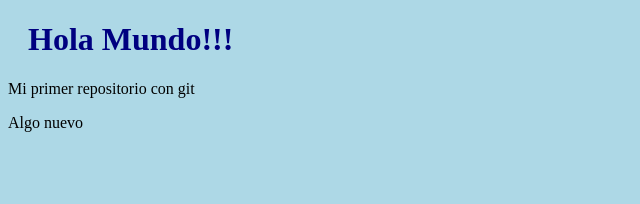
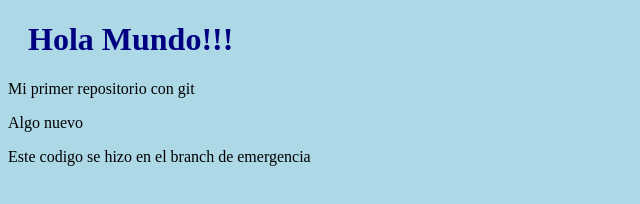
Before and after one commit to Santa-mijangos/proyecto, a plain HTML site: page index.html in a window 1280 px wide. Shown: the whole page, without its empty margins (0-640 px from the left). Drawn offline with Linux system fonts and the light colour scheme.

Commit message:
actualizacion en branch de emergencia

```diff
--- a/index.html
+++ b/index.html
@@ -11,5 +11,6 @@
     <h1> Hola Mundo!!! </h1>
     <p> Mi primer repositorio con git </p>
     <div> Algo nuevo</div>
+    <p>Este codigo se hizo en el branch de emergencia</p>
 </body>
 </html>
```
